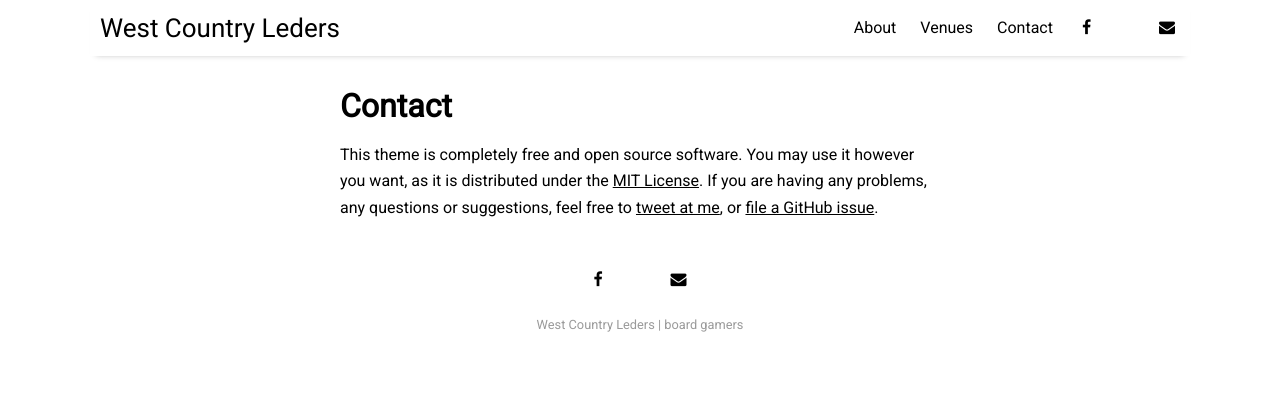
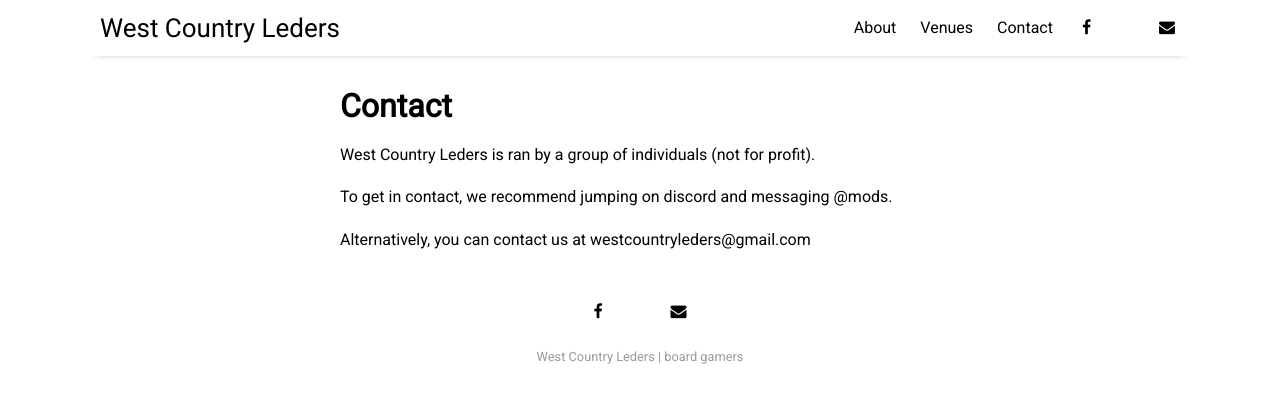
Before and after one commit to ChilledEther/west-country-leders-new, a Jekyll site: the page built from pages/contact.md, in a window 1280 px wide. Shown: the top 403 px of the page. Built offline with Jekyll 4.4.1, drawn with Linux system fonts in a browser that asks for light colours; nearby versions of some CDN libraries.

Commit message:
chore: update contact page

```diff
--- a/pages/contact.md
+++ b/pages/contact.md
@@ -4,4 +4,8 @@ title: Contact
 permalink: /contact
 ---
 
-This theme is completely free and open source software. You may use it however you want, as it is distributed under the [MIT License](http://choosealicense.com/licenses/mit/). If you are having any problems, any questions or suggestions, feel free to [tweet at me](https://twitter.com/intent/tweet?text=My%question%about%Millennial%is:%&amp;via=paululele), or [file a GitHub issue](https://github.com/lenpaul/Millennial/issues/new).
+West Country Leders is ran by a group of individuals (not for profit).
+
+To get in contact, we recommend jumping on discord and messaging @mods.
+
+Alternatively, you can contact us at westcountryleders@gmail.com
```
